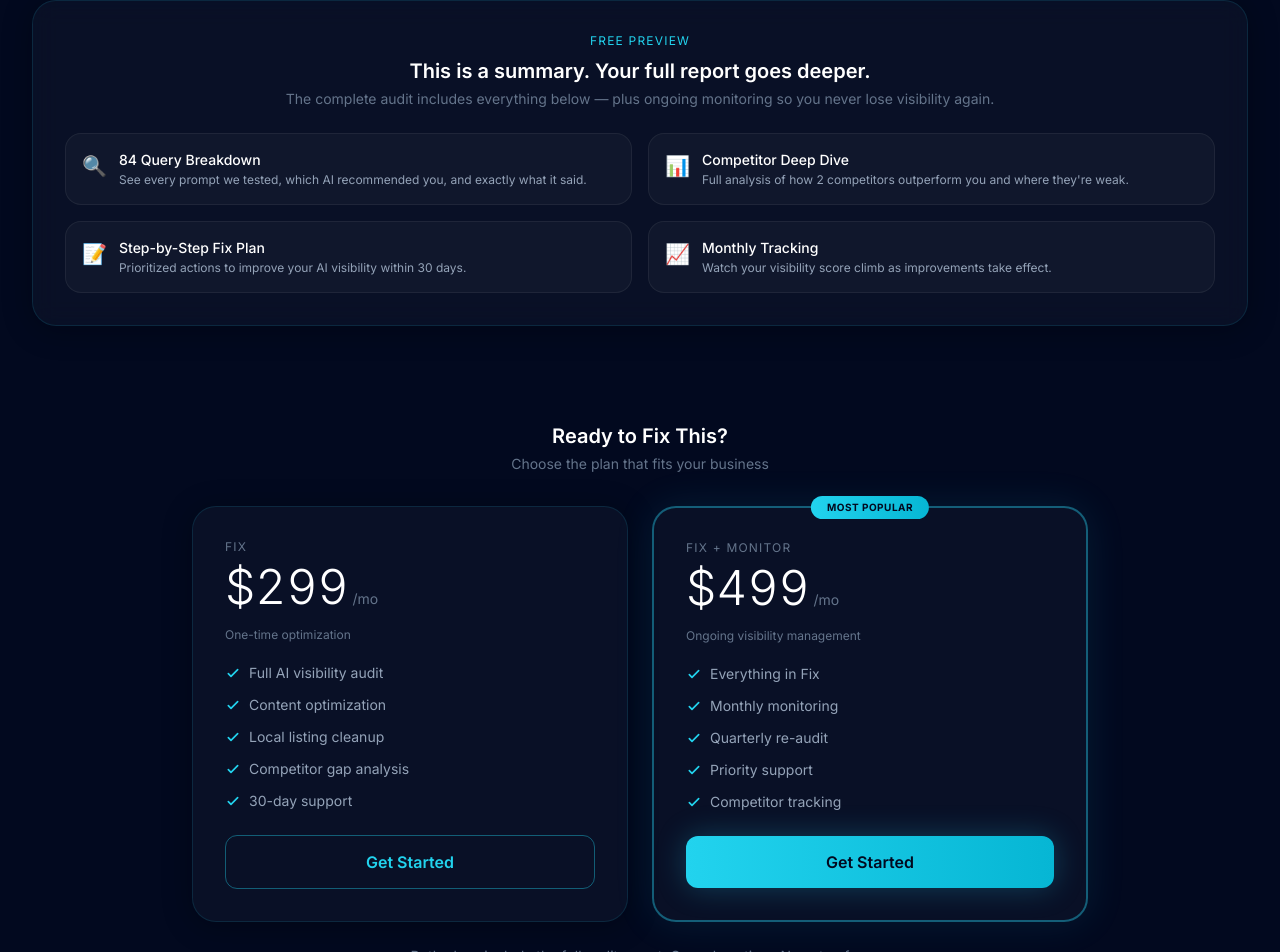
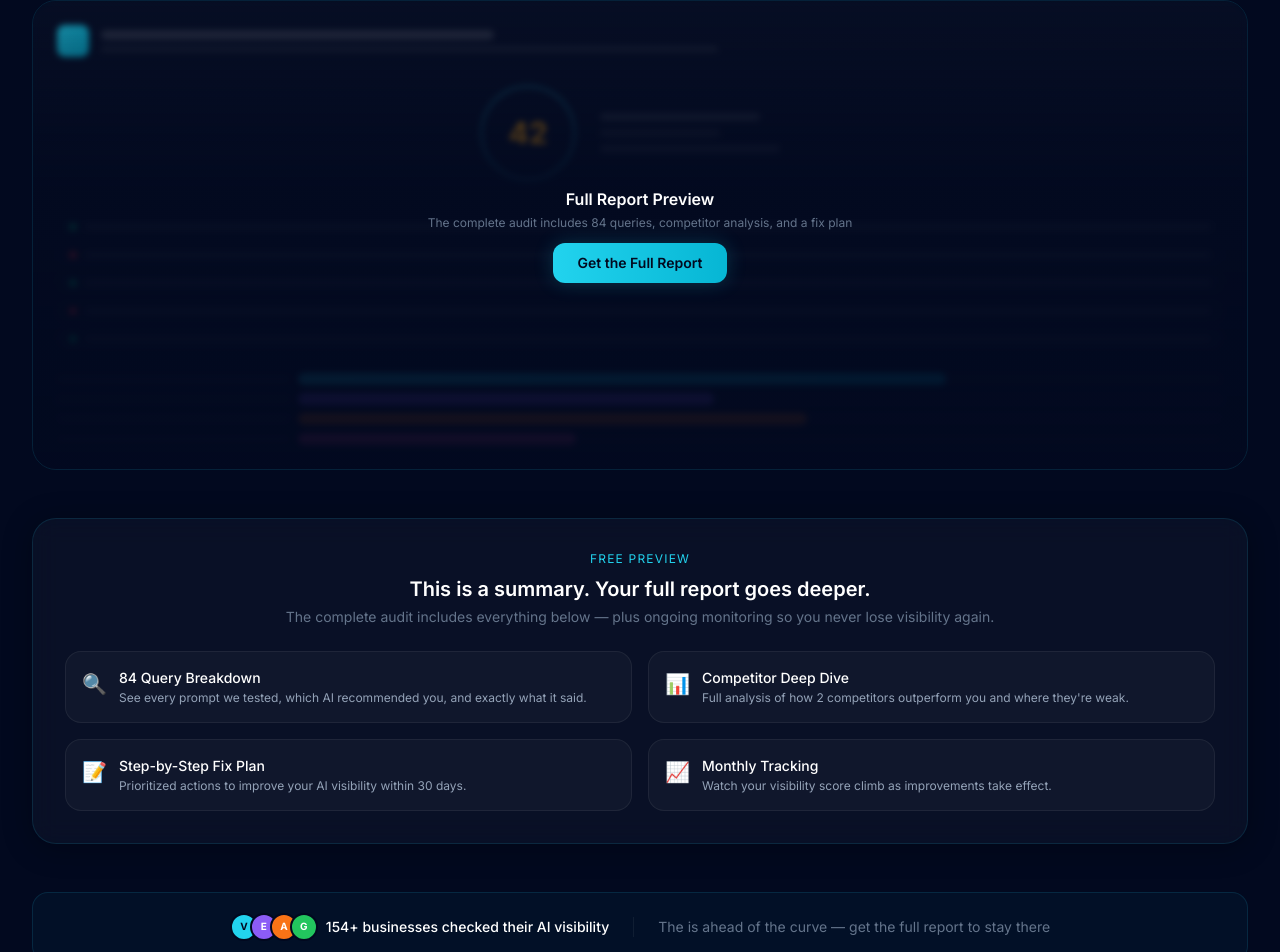
Before and after one commit to vizbizai-web/vizbiz-website, a Next.js app: page /report/1 in a window 1280 px wide. Shown: the part 4522-5474 px from the top of the page. Built offline with nearby package versions, Linux system fonts and the light colour scheme.

Commit message:
Add BlurredReportPreview + SocialProofStrip to report page

```diff
--- a/src/app/report/[leadId]/report-content.tsx
+++ b/src/app/report/[leadId]/report-content.tsx
@@ -1112,6 +1112,54 @@ function SocialMedia({ data, theme }: { data: LeadData; theme: Theme }) {
   );
 }
 
+/* ── Social Proof Strip ─────────────────────── */
+function SocialProofStrip({ data, theme }: { data: LeadData; theme: Theme }) {
+  const t = getThemeStyles(theme);
+  const [count, setCount] = useState(0);
+
+  useEffect(() => {
+    const base = 127;
+    const today = new Date();
+    const start = new Date(2026, 3, 20);
+    const days = Math.floor((today.getTime() - start.getTime()) / 86400000);
+    const total = base + Math.floor(days * 2.3);
+    setCount(total);
+  }, []);
+
+  return (
+    <FadeIn>
+      <div
+        className="flex flex-col sm:flex-row items-center justify-center gap-3 sm:gap-6 py-5 px-4 rounded-2xl"
+        style={{
+          background: theme === 'dark' ? 'rgba(37,209,242,0.04)' : 'rgba(6,182,212,0.04)',
+          border: `1px solid ${theme === 'dark' ? 'rgba(37,209,242,0.12)' : 'rgba(6,182,212,0.15)'}`,
+        }}
+      >
+        <div className="flex items-center gap-2">
+          <div className="flex -space-x-2">
+            {['#22D3EE', '#8B5CF6', '#F97316', '#22C55E'].map((c, i) => (
+              <div
+                key={i}
+                className="w-7 h-7 rounded-full border-2 flex items-center justify-center text-[10px] font-bold"
+                style={{ borderColor: theme === 'dark' ? '#02091F' : '#FFFFFF', background: c, color: i === 0 ? '#02091F' : '#FFFFFF' }}
+              >
+                {['V', 'E', 'A', 'G'][i]}
+              </div>
+            ))}
+          </div>
+          <span className="text-sm font-medium" style={{ color: t.textPrimary }}>
+            {count > 0 ? `${count}+` : '—'} businesses checked their AI visibility
+          </span>
+        </div>
+        <div className="hidden sm:block w-px h-5" style={{ background: t.borderSubtle }} />
+        <span className="text-xs sm:text-sm" style={{ color: t.textMuted }}>
+          {data.businessName.split(' ')[0]} is ahead of the curve — get the full report to stay there
+        </span>
+      </div>
+    </FadeIn>
+  );
+}
+
 /* ── Full Report Teaser ─────────────────────── */
 function FullReportTeaser({ data, theme }: { data: LeadData; theme: Theme }) {
   const t = getThemeStyles(theme);
@@ -1149,6 +1197,102 @@ function FullReportTeaser({ data, theme }: { data: LeadData; theme: Theme }) {
           ))}
         </div>
       </GlassCard>
+    </FadeIn>
+  );
+}
+
+/* ── Blurred Report Preview ─────────────────── */
+function BlurredReportPreview({ theme }: { theme: Theme }) {
+  const t = getThemeStyles(theme);
+  const isMobile = useIsMobile();
+
+  const previewRows = [
+    { label: 'Query', width: '60%', visible: true },
+    { label: '', width: '45%', visible: false },
+    { label: '', width: '70%', visible: true },
+    { label: '', width: '55%', visible: false },
+    { label: '', width: '50%', visible: true },
+  ];
+
+  return (
+    <FadeIn>
+      <div className="relative rounded-3xl overflow-hidden" style={{ border: `1px solid ${t.glassBorder}` }}>
+        {/* Fake report structure */}
+        <div
+          className="p-5 sm:p-6 space-y-4"
+          style={{ background: t.glassBg }}
+        >
+          {/* Fake header bar */}
+          <div className="flex items-center gap-3">
+            <div className="w-8 h-8 rounded-lg" style={{ background: 'linear-gradient(135deg, #22D3EE, #06B6D4)' }} />
+            <div className="space-y-1.5 flex-1">
+              <div className="h-2.5 rounded-full" style={{ background: t.textPrimary, opacity: 0.15, width: '35%' }} />
+              <div className="h-1.5 rounded-full" style={{ background: t.textPrimary, opacity: 0.08, width: '55%' }} />
+            </div>
+          </div>
+
+          {/* Fake score circle */}
+          <div className="flex items-center justify-center gap-6 py-3">
+            <div className="w-20 h-20 sm:w-24 sm:h-24 rounded-full" style={{ border: `3px solid ${theme === 'dark' ? 'rgba(37,209,242,0.3)' : 'rgba(6,182,212,0.3)'}`, display: 'flex', alignItems: 'center', justifyContent: 'center' }}>
+              <div className="text-2xl sm:text-3xl font-bold" style={{ color: '#F59E0B' }}>42</div>
+            </div>
+            <div className="space-y-2 flex-1 max-w-[200px]">
+              <div className="h-2 rounded-full" style={{ background: t.textPrimary, opacity: 0.12, width: '80%' }} />
+              <div className="h-2 rounded-full" style={{ background: t.textPrimary, opacity: 0.08, width: '60%' }} />
+              <div className="h-2 rounded-full" style={{ background: t.textPrimary, opacity: 0.1, width: '90%' }} />
+            </div>
+          </div>
+
+          {/* Fake query rows */}
+          <div className="space-y-2 pt-2">
+            {previewRows.map((row, i) => (
+              <div key={i} className="flex items-center gap-2 py-1.5 px-3 rounded-lg" style={{ background: theme === 'dark' ? 'rgba(255,255,255,0.02)' : 'rgba(0,0,0,0.02)' }}>
+                <div className={`w-2 h-2 rounded-full ${row.visible ? 'bg-emerald-500' : 'bg-red-500'}`} />
+                <div className="h-2 rounded-full flex-1" style={{ background: t.textPrimary, opacity: 0.1, width: row.width }} />
+              </div>
+            ))}
+          </div>
+
+          {/* Fake bar chart */}
+          <div className="space-y-2 pt-2">
+            {[0.7, 0.45, 0.55, 0.3].map((pct, i) => (
+              <div key={i} className="flex items-center gap-2">
+                <div className="h-2 rounded-full" style={{ background: t.textPrimary, opacity: 0.08, width: '20%' }} />
+                <div className="flex-1 h-3 rounded-full overflow-hidden" style={{ background: theme === 'dark' ? 'rgba(255,255,255,0.04)' : 'rgba(0,0,0,0.04)' }}>
+                  <div className="h-full rounded-full" style={{ width: `${pct * 100}%`, background: i === 0 ? 'linear-gradient(to right, #22D3EE, #06B6D4)' : ['#8B5CF6', '#F97316', '#EC4899'][i - 1] }} />
+                </div>
+              </div>
+            ))}
+          </div>
+        </div>
+
+        {/* Blur overlay */}
+        <div
+          className="absolute inset-0 flex flex-col items-center justify-center gap-3"
+          style={{
+            background: theme === 'dark'
+              ? 'linear-gradient(to bottom, rgba(2,9,31,0.3) 0%, rgba(2,9,31,0.85) 40%, rgba(2,9,31,0.95) 100%)'
+              : 'linear-gradient(to bottom, rgba(255,255,255,0.3) 0%, rgba(255,255,255,0.85) 40%, rgba(255,255,255,0.95) 100%)',
+            backdropFilter: isMobile ? 'none' : 'blur(3px)',
+          }}
+        >
+          <div className="text-center">
+            <p className="text-sm sm:text-base font-semibold" style={{ color: t.textPrimary }}>Full Report Preview</p>
+            <p className="text-xs mt-1" style={{ color: t.textMuted }}>The complete audit includes 84 queries, competitor analysis, and a fix plan</p>
+          </div>
+          <a
+            href="mailto:alex@vizbiz.ai?subject=Full%20AI%20Visibility%20Report%20Request"
+            className="px-6 py-2.5 text-sm font-semibold rounded-xl transition-all"
+            style={{
+              background: 'linear-gradient(to right, #22D3EE, #06B6D4)',
+              color: '#02091F',
+              boxShadow: theme === 'dark' ? '0 0 20px rgba(37,209,242,0.2)' : '0 4px 12px rgba(6,182,212,0.15)',
+            }}
+          >
+            Get the Full Report
+          </a>
+        </div>
+      </div>
     </FadeIn>
   );
 }
@@ -1628,7 +1772,9 @@ export default function ReportContent({ leadId }: { leadId: string }) {
         <QueryLists data={data} theme={theme} />
         <Recommendations data={data} theme={theme} />
         <SocialMedia data={data} theme={theme} />
+        <BlurredReportPreview theme={theme} />
         <FullReportTeaser data={data} theme={theme} />
+        <SocialProofStrip data={data} theme={theme} />
         <PricingCards data={data} theme={theme} />
         <BottomCTA theme={theme} />
       </main>
```
